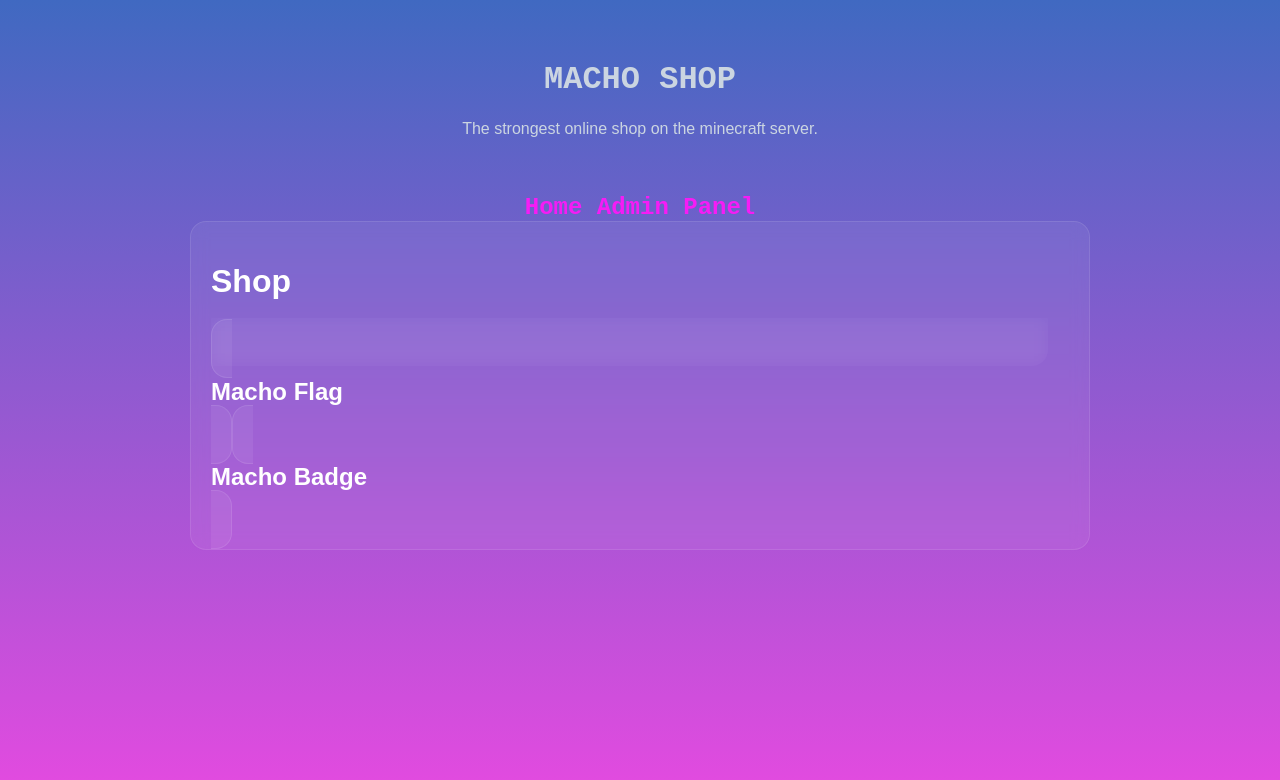
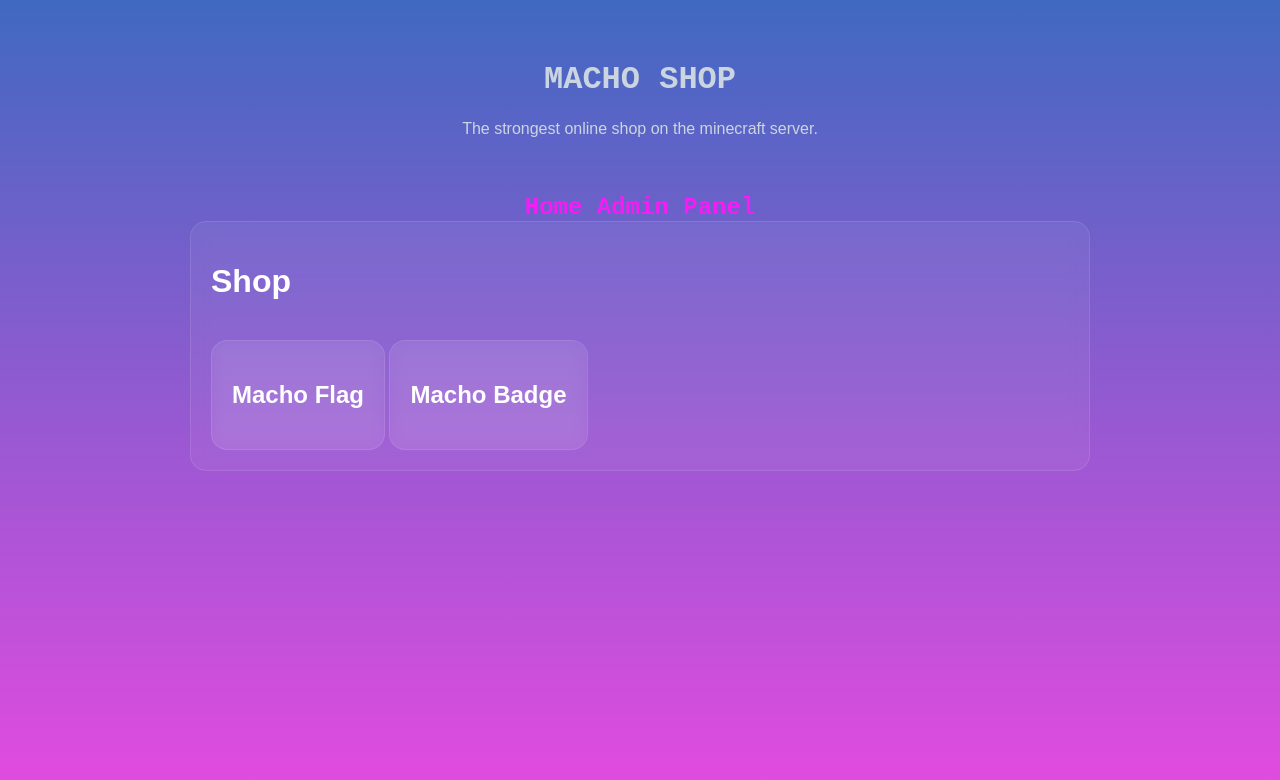
Before and after one commit to absol255/Macho-Shop, a Flask app: page / in a window 1280 px wide. Shown: the top 780 px of the page. Run offline with Flask 3, Linux system fonts and the light colour scheme; some libraries are stand-ins or nearby versions.

Commit message:
im trying new thangs!

```diff
--- a/static/css/style.css
+++ b/static/css/style.css
@@ -62,5 +62,5 @@ input {
     border-radius: 16px;
     padding: 20px;
     backdrop-filter: blur(8px);
-    display: inline;
+    display: inline-block;
 }
--- a/templates/index.html
+++ b/templates/index.html
@@ -1,7 +1,7 @@
 <!DOCTYPE html>
 <html>
 <head>
-    <title>Macho Stock Market</title>
+    <title>Macho Shop</title>
 
     <link rel="stylesheet" href="/static/css/style.css">
     <link rel="stylesheet" href="/static/css/navigation.css">
```
